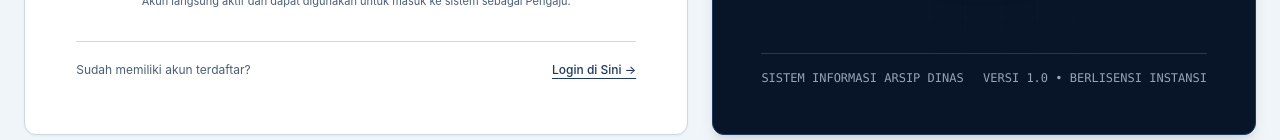
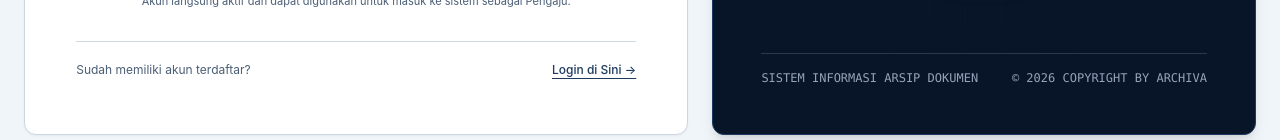
Before and after one commit to Hocaabinn/Archiva, a Next.js app: page /register in a window 1280 px wide. Shown: the part 812-952 px from the top of the page. Built offline with nearby package versions, Linux system fonts and the light colour scheme.

Commit message:
autentikasi/register: perbarui teks hak cipta footer Archiva
Co-Authored-By: Claude Opus 5.5 <noreply@anthropic.com>

```diff
--- a/src/components/auth/register-form.tsx
+++ b/src/components/auth/register-form.tsx
@@ -425,8 +425,8 @@ export default function RegisterForm() {
           </div>
 
           <div className="relative z-10 pt-4 border-t border-white/15 flex flex-col sm:flex-row sm:items-center justify-between gap-2 sm:gap-3 text-[11px] sm:text-xs text-[#94A3B8] font-mono">
-            <span>SISTEM INFORMASI ARSIP DINAS</span>
-            <span>VERSI 1.0 • BERLISENSI INSTANSI</span>
+            <span>SISTEM INFORMASI ARSIP DOKUMEN</span>
+            <span>© 2026 COPYRIGHT BY ARCHIVA</span>
           </div>
         </div>
 
```
